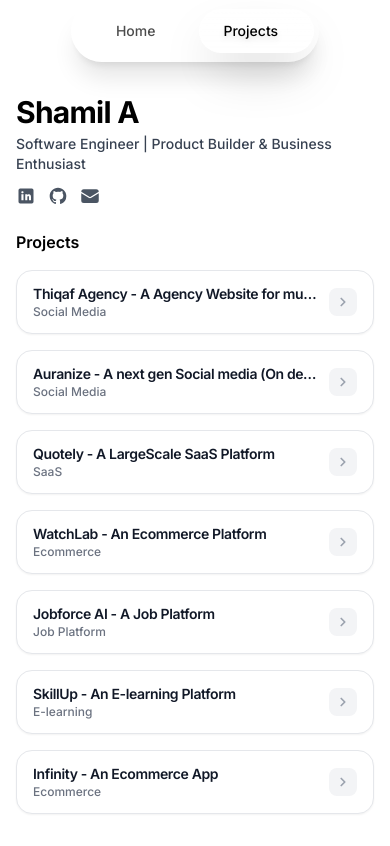
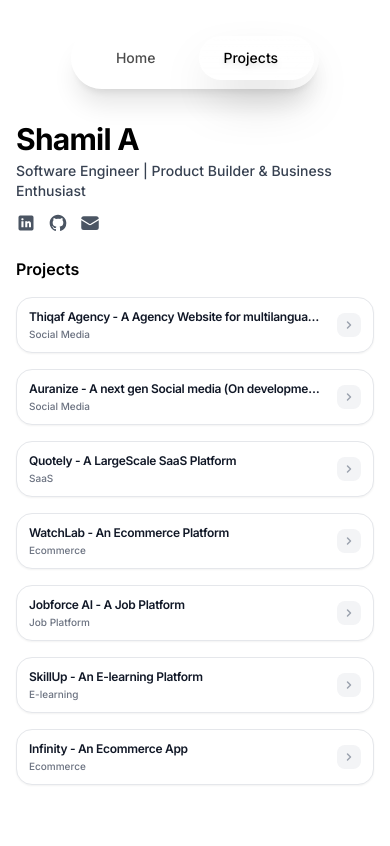
Before and after one commit to Shaamiilll/Shamil-Nextjs-Portfolio, a Next.js app: page / in a window 390 px wide. Both pictures are taken after a click on the button "Projects". Built offline with nearby package versions, Linux system fonts and the light colour scheme.

Commit message:
Refactor DynamicProjectCard to improve responsiveness and animation smoothness; add tablet breakpoint handling and enhance layout transitions

```diff
--- a/src/components/DynamicProjectCard.tsx
+++ b/src/components/DynamicProjectCard.tsx
@@ -21,12 +21,17 @@ interface DynamicProjectCardProps {
 const DynamicProjectCard: React.FC<DynamicProjectCardProps> = ({ project }) => {
   const [isExpanded, setIsExpanded] = useState(false);
   const [isMobile, setIsMobile] = useState(false);
+  const [isTablet, setIsTablet] = useState(false);
 
   useEffect(() => {
-    const checkMobile = () => setIsMobile(window.innerWidth < 768);
-    checkMobile();
-    window.addEventListener("resize", checkMobile);
-    return () => window.removeEventListener("resize", checkMobile);
+    const checkBreakpoint = () => {
+      const width = window.innerWidth;
+      setIsMobile(width < 640);
+      setIsTablet(width >= 640 && width < 1024);
+    };
+    checkBreakpoint();
+    window.addEventListener("resize", checkBreakpoint);
+    return () => window.removeEventListener("resize", checkBreakpoint);
   }, []);
 
   useEffect(() => {
@@ -34,98 +39,104 @@ const DynamicProjectCard: React.FC<DynamicProjectCardProps> = ({ project }) => {
     return () => { document.body.style.overflow = ""; };
   }, [isExpanded]);
 
-  // ─── iOS/macOS-like fast & buttery spring (2025–2026 feel) ───────
+  // ─── Optimized buttery smooth spring animations ───────
+  const springSmooth = {
+    type: "spring" as const,
+    stiffness: 380,      // smooth acceleration
+    damping: 35,         // minimal bounce, quick settle
+    mass: 0.8,           // balanced weight
+  };
+
   const springFast = {
     type: "spring" as const,
-    stiffness: 420,      // snappy acceleration
-    damping: 38,         // quick settle, almost no bounce
-    mass: 0.75,          // light & responsive
+    stiffness: 450,
+    damping: 40,
+    mass: 0.7,
   };
 
-  const springUltraFast = {
-    type: "spring" as const,
-    stiffness: 500,
-    damping: 42,
-    mass: 0.68,
-  };
-
-  const overshootCurve: [number, number, number, number] = [0.165, 0.84, 0.44, 1]; // very popular macOS/iOS-ish overshoot
-
-  const cardVariants = {
-    collapsed: {
-      borderRadius: "16px",
-      transition: { ...springFast, duration: 0.38 }
-    },
-    expanded: {
-      borderRadius: "28px", // bigger radius feels more premium on expand
-      transition: { ...springFast, duration: 0.42 }
-    }
-  };
+  const overshootCurve: [number, number, number, number] = [0.16, 1, 0.3, 1]; // smooth ease-in-out
 
   return (
     <div className="relative">
-      <AnimatePresence>
+      <AnimatePresence mode="wait">
         <motion.div
           layout
           layoutId={`project-card-${project.id}`}
-          variants={cardVariants}
-          initial="collapsed"
-          animate={isExpanded ? "expanded" : "collapsed"}
+          initial={false}
+          animate={{
+            borderRadius: isExpanded ? (isMobile ? "20px" : "24px") : "16px",
+          }}
           transition={{
-            default: springFast,
-            layout: springFast,
-            borderRadius: { type: "tween", duration: 0.4, ease: overshootCurve }
+            layout: springSmooth,
+            borderRadius: { type: "tween", duration: 0.5, ease: overshootCurve }
           }}
           className={`
             cursor-pointer overflow-hidden bg-white border border-gray-200
             ${isExpanded
               ? `fixed z-50 shadow-2xl border-gray-300/70
-                 ${isMobile ? "inset-4 top-10 bottom-10" : "inset-6 lg:inset-12"}`
-              : "relative h-16 sm:h-20 shadow-sm hover:shadow-md"
+                 ${isMobile ? "inset-3 top-14 bottom-4" : isTablet ? "inset-5 top-12 bottom-6" : "inset-8 lg:inset-16 xl:inset-20"}`
+              : "relative h-14 sm:h-16 md:h-20 shadow-sm hover:shadow-md"
             }
           `}
           onClick={() => setIsExpanded(!isExpanded)}
-          whileHover={!isExpanded ? { scale: 1.016, y: -2.5 } : {}}
-          whileTap={{ scale: isExpanded ? 0.995 : 0.97 }}
+          whileHover={!isExpanded ? { scale: 1.01, y: -1 } : {}}
+          whileTap={{ scale: isExpanded ? 0.998 : 0.98 }}
         >
           {/* Collapsed content */}
+          <AnimatePresence mode="wait">
             {!isExpanded && (
-            <div className="flex items-center justify-between h-full px-4 sm:px-6 py-3 sm:py-4">
-              <div className="flex flex-col min-w-0 flex-1">
-                <h3 className="text-gray-900 font-semibold text-sm sm:text-base tracking-tight truncate">
+              <motion.div
+                key="collapsed"
+                initial={{ opacity: 0 }}
+                animate={{ opacity: 1 }}
+                exit={{ opacity: 0 }}
+                transition={{ duration: 0.2 }}
+                className="flex items-center justify-between h-full px-3 sm:px-4 md:px-6 py-2.5 sm:py-3 md:py-4"
+              >
+                <div className="flex flex-col min-w-0 flex-1 pr-2">
+                  <h3 className="text-gray-900 font-semibold text-xs sm:text-sm md:text-base tracking-tight truncate">
                     {project.title}
                   </h3>
-                <p className="text-gray-500 text-xs sm:text-sm font-medium truncate">
+                  <p className="text-gray-500 text-[10px] sm:text-xs md:text-sm font-medium truncate mt-0.5">
                     {project.category}
                   </p>
                 </div>
 
-              <div className="flex items-center space-x-3 flex-shrink-0">
-                <div className="hidden sm:flex items-center space-x-2 bg-gray-50 px-3 py-1.5 rounded-full text-xs">
-                  <div className="w-2 h-2 bg-gray-400 rounded-full" />
+                <div className="flex items-center space-x-2 sm:space-x-3 flex-shrink-0">
+                  <div className="hidden sm:flex items-center space-x-1.5 sm:space-x-2 bg-gray-50 px-2 sm:px-3 py-1 sm:py-1.5 rounded-full text-[10px] sm:text-xs">
+                    <div className="w-1.5 h-1.5 sm:w-2 sm:h-2 bg-gray-400 rounded-full" />
                     <span className="text-gray-600 font-medium">{project.year}</span>
                   </div>
-                <div className="w-7 h-7 bg-gray-100 rounded-lg flex items-center justify-center text-gray-400">
-                  <svg width="14" height="14" viewBox="0 0 16 16" fill="none">
+                  <div className="w-6 h-6 sm:w-7 sm:h-7 bg-gray-100 rounded-lg flex items-center justify-center text-gray-400">
+                    <svg width="12" height="12" className="sm:w-[14px] sm:h-[14px]" viewBox="0 0 16 16" fill="none">
                       <path d="M6 4L10 8L6 12" stroke="currentColor" strokeWidth="2" strokeLinecap="round" strokeLinejoin="round" />
                     </svg>
                   </div>
                 </div>
-            </div>
+              </motion.div>
             )}
+          </AnimatePresence>
 
           {/* Expanded content */}
+          <AnimatePresence mode="wait">
             {isExpanded && (
-            <div className="p-5 sm:p-7 md:p-9 h-full flex flex-col overflow-y-auto">
+              <motion.div
+                key="expanded"
+                initial={{ opacity: 0 }}
+                animate={{ opacity: 1 }}
+                exit={{ opacity: 0 }}
+                transition={{ duration: 0.3, ease: overshootCurve }}
+                className="p-4 sm:p-5 md:p-6 lg:p-8 xl:p-9 h-full flex flex-col overflow-y-auto overscroll-contain"
+              >
                 {/* Header */}
-              <div className="flex items-start justify-between mb-6 sm:mb-8">
-                <div className="flex items-center space-x-4 flex-1 pr-4">
-                  <div className="w-12 h-12 bg-gradient-to-br from-blue-50 to-indigo-100 rounded-2xl flex items-center justify-center border border-blue-200/60 flex-shrink-0">
-                    <div className="w-6 h-6 bg-gradient-to-br from-blue-500 to-indigo-600 rounded-xl" />
+                <div className="flex items-start justify-between mb-4 sm:mb-5 md:mb-6 lg:mb-8">
+                  <div className="flex items-center space-x-3 sm:space-x-4 flex-1 pr-3 sm:pr-4 min-w-0">
+                    <div className="w-10 h-10 sm:w-11 sm:h-11 md:w-12 md:h-12 bg-gradient-to-br from-blue-50 to-indigo-100 rounded-xl sm:rounded-2xl flex items-center justify-center border border-blue-200/60 flex-shrink-0">
+                      <div className="w-5 h-5 sm:w-5.5 sm:h-5.5 md:w-6 md:h-6 bg-gradient-to-br from-blue-500 to-indigo-600 rounded-lg sm:rounded-xl" />
                     </div>
                     <div className="min-w-0 flex-1">
-                    <h1 className="text-2xl font-bold tracking-tight mb-1 truncate">{project.title}</h1>
-                    <div className="flex items-center space-x-3 text-sm">
+                      <h1 className="text-lg sm:text-xl md:text-2xl lg:text-3xl font-bold tracking-tight mb-1 truncate">{project.title}</h1>
+                      <div className="flex items-center space-x-2 sm:space-x-3 text-xs sm:text-sm">
                         <span className="text-gray-600 font-medium">{project.category}</span>
                         <div className="w-1 h-1 bg-gray-300 rounded-full" />
                         <span className="text-gray-500">{project.year}</span>
@@ -135,86 +146,108 @@ const DynamicProjectCard: React.FC<DynamicProjectCardProps> = ({ project }) => {
 
                   <motion.button
                     onClick={(e) => { e.stopPropagation(); setIsExpanded(false); }}
-                  className="w-10 h-10 bg-gray-100 rounded-xl flex items-center justify-center text-gray-500 hover:text-gray-700"
-                  whileHover={{ scale: 1.08 }}
-                  whileTap={{ scale: 0.92 }}
-                  transition={springUltraFast}
+                    className="w-9 h-9 sm:w-10 sm:h-10 bg-gray-100 rounded-lg sm:rounded-xl flex items-center justify-center text-gray-500 hover:text-gray-700 active:bg-gray-200 flex-shrink-0 ml-2"
+                    whileHover={{ scale: 1.05 }}
+                    whileTap={{ scale: 0.95 }}
+                    transition={springFast}
                   >
-                  <svg width="16" height="16" viewBox="0 0 16 16" fill="none">
+                    <svg width="14" height="14" className="sm:w-4 sm:h-4" viewBox="0 0 16 16" fill="none">
                       <path d="M12 4L4 12M4 4l8 8" stroke="currentColor" strokeWidth="2.5" strokeLinecap="round" />
                     </svg>
                   </motion.button>
                 </div>
 
                 {/* Main content grid */}
-              <div className="flex-1 grid grid-cols-1 lg:grid-cols-2 gap-7 min-h-0">
+                <div className="flex-1 grid grid-cols-1 lg:grid-cols-2 gap-4 sm:gap-5 md:gap-6 lg:gap-7 min-h-0">
                   {/* Left side */}
-                <div className="space-y-6">
+                  <div className="space-y-4 sm:space-y-5 md:space-y-6">
                     {/* Image */}
                     {project.image ? (
-                    <div className="rounded-2xl overflow-hidden aspect-video border border-gray-200 shadow-sm relative">
+                      <motion.div
+                        initial={{ opacity: 0, scale: 0.95 }}
+                        animate={{ opacity: 1, scale: 1 }}
+                        transition={{ ...springSmooth, delay: 0.1 }}
+                        className="rounded-xl sm:rounded-2xl overflow-hidden aspect-video border border-gray-200 shadow-sm relative"
+                      >
                         <Image
                           src={project.image}
                           alt={project.title}
                           fill
                           className="object-cover"
+                          sizes="(max-width: 640px) 100vw, (max-width: 1024px) 50vw, 50vw"
                         />
-                    </div>
+                      </motion.div>
                     ) : (
-                    <div className="aspect-video rounded-2xl bg-gradient-to-br from-gray-50 to-gray-100 border border-gray-200 flex items-center justify-center">
-                      <p className="text-gray-500 font-medium">Preview not available</p>
+                      <div className="aspect-video rounded-xl sm:rounded-2xl bg-gradient-to-br from-gray-50 to-gray-100 border border-gray-200 flex items-center justify-center">
+                        <p className="text-gray-500 font-medium text-sm sm:text-base">Preview not available</p>
                       </div>
                     )}
 
                     {/* Stats */}
-                  <div className="grid grid-cols-3 gap-4">
+                    {/* <div className="grid grid-cols-3 gap-2 sm:gap-3 md:gap-4">
                       {[
                         { value: project.technologies.length, label: "Tech stack", color: "blue" },
                         { value: project.year, label: "Year", color: "purple" },
                         { value: "●", label: "Active", color: "green" },
                       ].map((stat, i) => (
-                      <div
+                        <motion.div
                           key={i}
-                        className={`bg-gradient-to-br from-${stat.color}-50 to-${stat.color}-100 border border-${stat.color}-200/60 rounded-xl p-4 text-center`}
+                          initial={{ opacity: 0, y: 10 }}
+                          animate={{ opacity: 1, y: 0 }}
+                          transition={{ ...springSmooth, delay: 0.15 + i * 0.05 }}
+                          className={`bg-gradient-to-br from-${stat.color}-50 to-${stat.color}-100 border border-${stat.color}-200/60 rounded-lg sm:rounded-xl p-3 sm:p-4 text-center`}
                         >
-                        <div className={`text-2xl font-bold text-${stat.color}-600 mb-1`}>{stat.value}</div>
-                        <div className={`text-xs font-medium text-${stat.color}-600/80`}>{stat.label}</div>
-                      </div>
+                          <div className={`text-xl sm:text-2xl font-bold text-${stat.color}-600 mb-0.5 sm:mb-1`}>{stat.value}</div>
+                          <div className={`text-[10px] sm:text-xs font-medium text-${stat.color}-600/80`}>{stat.label}</div>
+                        </motion.div>
                       ))}
-                  </div>
+                    </div> */}
                   </div>
 
                   {/* Right side */}
-                <div className="space-y-6">
-                  <div>
-                    <h2 className="text-lg font-bold mb-3">About</h2>
-                    <p className="text-gray-600 leading-relaxed text-[15px]">{project.description}</p>
-                  </div>
+                  <div className="space-y-4 sm:space-y-5 md:space-y-6">
+                    <motion.div
+                      initial={{ opacity: 0, x: 20 }}
+                      animate={{ opacity: 1, x: 0 }}
+                      transition={{ ...springSmooth, delay: 0.2 }}
+                    >
+                      <h2 className="text-base sm:text-lg font-bold mb-2 sm:mb-3">About</h2>
+                      <p className="text-gray-600 leading-relaxed text-sm sm:text-[15px]">{project.description}</p>
+                    </motion.div>
 
-                  <div>
-                    <h2 className="text-lg font-bold mb-3">Technologies</h2>
-                    <div className="flex flex-wrap gap-2">
+                    <motion.div
+                      initial={{ opacity: 0, x: 20 }}
+                      animate={{ opacity: 1, x: 0 }}
+                      transition={{ ...springSmooth, delay: 0.25 }}
+                    >
+                      <h2 className="text-base sm:text-lg font-bold mb-2 sm:mb-3">Technologies</h2>
+                      <div className="flex flex-wrap gap-1.5 sm:gap-2">
                         {project.technologies.map((tech, i) => (
                           <span
                             key={i}
-                          className="px-3 py-1.5 bg-gray-100/80 text-gray-700 text-sm font-medium rounded-lg border border-gray-200"
+                            className="px-2.5 sm:px-3 py-1 sm:py-1.5 bg-gray-100/80 text-gray-700 text-xs sm:text-sm font-medium rounded-md sm:rounded-lg border border-gray-200"
                           >
                             {tech}
                           </span>
                         ))}
                       </div>
-                  </div>
+                    </motion.div>
 
-                  <div className="space-y-3 pt-3">
+                    <motion.div
+                      initial={{ opacity: 0, y: 20 }}
+                      animate={{ opacity: 1, y: 0 }}
+                      transition={{ ...springSmooth, delay: 0.3 }}
+                      className="space-y-2.5 sm:space-y-3 pt-2 sm:pt-3"
+                    >
                       {project.liveLink && (
                         <motion.a
                           href={project.liveLink}
                           target="_blank"
                           rel="noopener noreferrer"
-                        className="block w-full bg-gradient-to-r from-blue-600 to-indigo-600 text-white font-medium py-3 px-5 rounded-xl text-center"
-                        whileHover={{ scale: 1.02 }}
-                        whileTap={{ scale: 0.97 }}
-                        transition={springUltraFast}
+                          className="block w-full bg-gradient-to-r from-blue-600 to-indigo-600 text-white font-medium py-2.5 sm:py-3 md:py-3.5 px-4 sm:px-5 rounded-lg sm:rounded-xl text-center text-sm sm:text-base active:scale-[0.98]"
+                          whileHover={{ scale: 1.01 }}
+                          whileTap={{ scale: 0.98 }}
+                          transition={springFast}
                         >
                           View Live Project →
                         </motion.a>
@@ -225,32 +258,33 @@ const DynamicProjectCard: React.FC<DynamicProjectCardProps> = ({ project }) => {
                           href={project.sourceCode}
                           target="_blank"
                           rel="noopener noreferrer"
-                        className="block w-full bg-white border-2 border-gray-200 hover:border-gray-300 text-gray-700 font-medium py-3 px-5 rounded-xl text-center"
-                        whileHover={{ scale: 1.02 }}
-                        whileTap={{ scale: 0.97 }}
-                        transition={springUltraFast}
+                          className="block w-full bg-white border-2 border-gray-200 hover:border-gray-300 text-gray-700 font-medium py-2.5 sm:py-3 md:py-3.5 px-4 sm:px-5 rounded-lg sm:rounded-xl text-center text-sm sm:text-base active:scale-[0.98]"
+                          whileHover={{ scale: 1.01 }}
+                          whileTap={{ scale: 0.98 }}
+                          transition={springFast}
                         >
                           View Source Code →
                         </motion.a>
                       )}
+                    </motion.div>
                   </div>
                 </div>
-              </div>
-            </div>
+              </motion.div>
             )}
+          </AnimatePresence>
         </motion.div>
       </AnimatePresence>
 
-      {/* Backdrop - very fast & subtle */}
+      {/* Backdrop - smooth fade */}
       <AnimatePresence>
         {isExpanded && (
           <motion.div
-            className="fixed inset-0 bg-black/25 backdrop-blur-sm z-40"
+            className="fixed inset-0 bg-black/30 backdrop-blur-sm z-40"
             onClick={() => setIsExpanded(false)}
             initial={{ opacity: 0 }}
             animate={{ opacity: 1 }}
             exit={{ opacity: 0 }}
-            transition={{ duration: 0.28, ease: overshootCurve }}
+            transition={{ duration: 0.4, ease: overshootCurve }}
           />
         )}
       </AnimatePresence>
```
Lines whose indentation alone changed are shown as unchanged.
